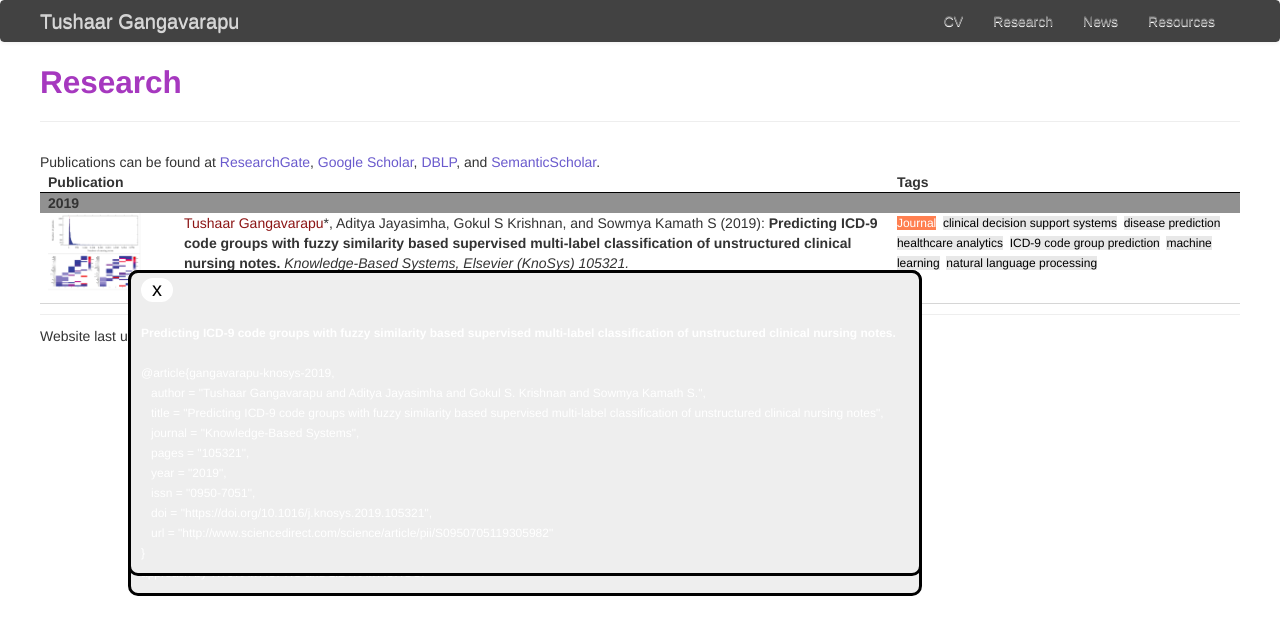
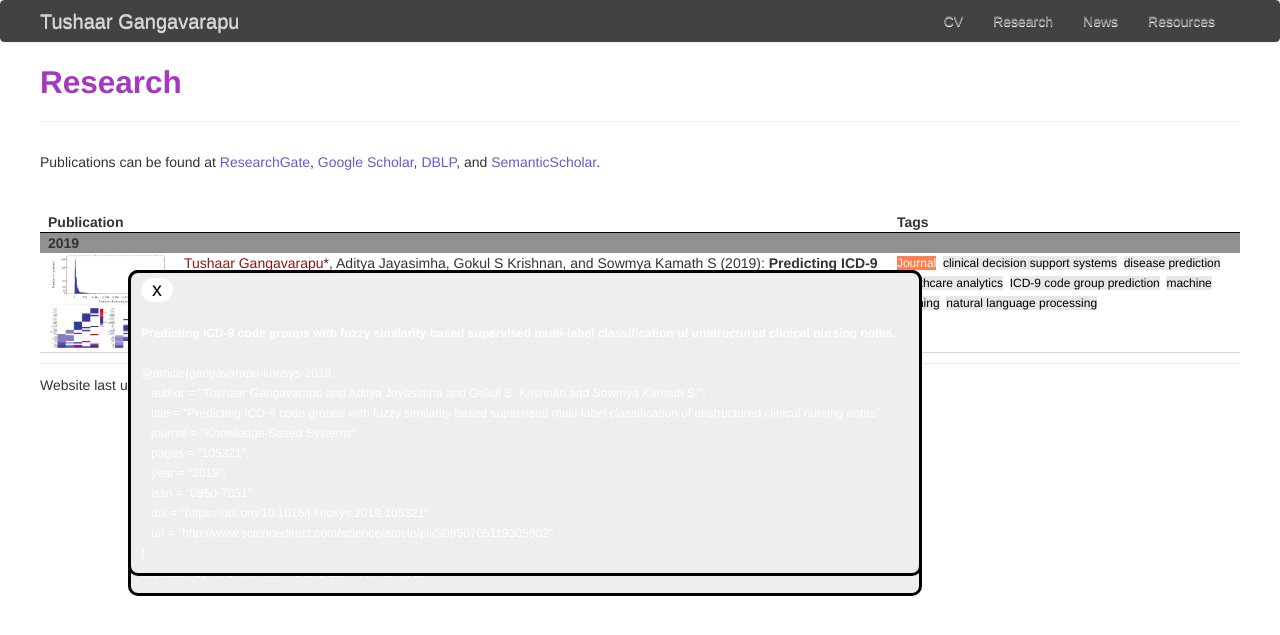
Before and after one commit to TushaarGVS/tushaargvs.github.io, a Jekyll site: the page built from pages/research.html, in a window 1280 px wide. Shown: the top 635 px of the page. Built offline with Jekyll 4.4.1, drawn with Linux system fonts in a browser that asks for light colours; nearby versions of some CDN libraries.

Commit message:
Customizing the website

```diff
--- a/pages/research.html
+++ b/pages/research.html
@@ -16,10 +16,6 @@ description: Tushaar Gangavarapu's research
       padding:0 8px;
   }
 
-  tr {
-    padding:0 8px;
-  }
-
   .noclose {
     display:none;
   }
@@ -29,8 +25,6 @@ description: Tushaar Gangavarapu's research
 
   #abs-dialog { width: 60%; position: fixed; top: 30%; left: 10%; right: 10%; background-color: #eee; border: 3px solid black; padding: 10px; -moz-border-radius:10px; -webkit-border-radius:10px; -o-border-radius:10px; border-radius:10px; z-index: 50;}
   span.abs-close { background-color: #fff; border: 3px solid #fff; color: black; float: left; font-size: 20px; height: 12px; left: 0px; line-height: 10px; padding: 3px; position: relative; text-align: center; text-decoration: none; top: -5px; width: 20px; -moz-border-radius:15px; -webkit-border-radius:15px; -o-border-radius:15px; border-radius:15px; }
-
-  #shutter { background-color: #fff; opacity: 0.7; width:100%; height: 100%; position: fixed; top: 0; left:0; z-index: 10;}
 </style>
 
 <script type="text/javascript">
@@ -64,9 +58,9 @@ description: Tushaar Gangavarapu's research
   <a href="https://scholar.google.co.in/citations?user=C7v_cA8AAAAJ&hl=en" target="_blank">Google Scholar</a>,
   <a href="https://dblp.uni-trier.de/pers/hd/g/Gangavarapu:Tushaar" target="_blank">DBLP</a>, and
   <a href="https://www.semanticscholar.org/author/Tushaar-Gangavarapu/119292802" target="_blank">SemanticScholar</a>.
-</div>
+</div><br/><br/>
 
-<table style="width:100%">
+<table style="width:100%" cellspacing="10">
   <tr style="border-bottom: 1px solid #000000;">
     <th align = "left" >Publication</th>
     <th></th>
```
Also changed, not shown: assets/pub_images/knosys-2019.png, 2 other files.
